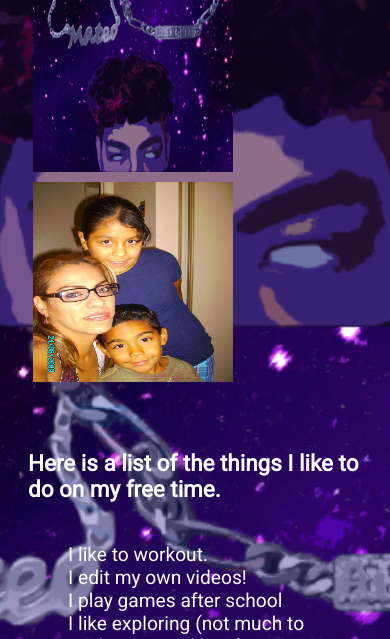
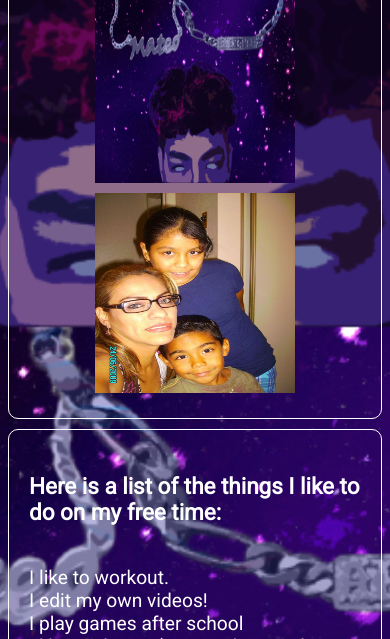
Before and after one commit to mgarcia5621/about-me, a plain HTML site: page index.html in a window 390 px wide. Shown: the part 1361-2000 px from the top of the page. Drawn offline with Linux system fonts and the light colour scheme.

Commit message:
Added border around article and aside.  Centered image-container in mobile view.

```diff
--- a/index.html
+++ b/index.html
@@ -37,9 +37,9 @@
 
         <article>
             <h3>
-                Here is a list of the things I like to do on my free time.
+                Here is a list of the things I like to do on my free time:
             </h3>
-            <ul>
+            <ul class="todo-list">
                 <li>I like to workout.</li>
                 <li>I edit my own videos!</li>
                 <li>I play games after school</li>
@@ -49,7 +49,7 @@
 
         <footer class="footer-container">
             <h3>Created by Mateo Web Designs</h3>
-            <a href="moreinfo.html">Click Here.</a>
+            <a href="moreinfo.html">More Info</a>
         </footer>
     </div>
 
--- a/style.css
+++ b/style.css
@@ -23,6 +23,7 @@ body {
     grid-template-rows: auto 1fr auto;
     padding: 0;
     margin: 0;
+    grid-gap: 10px;
 }
 
 header {
@@ -47,16 +48,19 @@ article {
     display: grid;
     grid-column: span 2 / 5;
     padding: 20px;
-    margin-top: auto;
     margin-bottom: auto;
-    justify-content: space-around
+    justify-content: space-around;
 }
 
-/* aside {
-    margin-top: auto;
-    margin-bottom: auto;
-} */
+.todo-list {
+    padding-left: 0;
+}
 
+aside,
+article {
+    border: 1px solid #fff;
+    border-radius: 10px;
+}
 
 #image-container {
     display: flex;
@@ -115,6 +119,11 @@ ul {
         display: flex;
         flex-wrap: wrap;
         height: 100vh;
+    }
+
+    #image-container {
+        display: flex;
+        justify-content: center;
     }
 
     footer {
```
